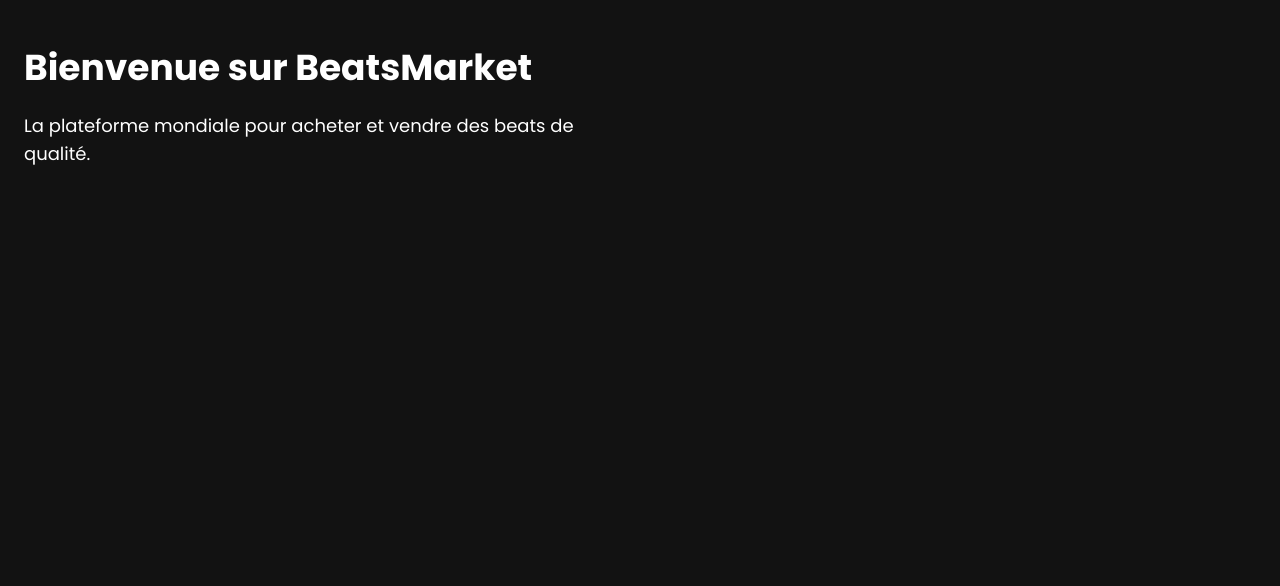
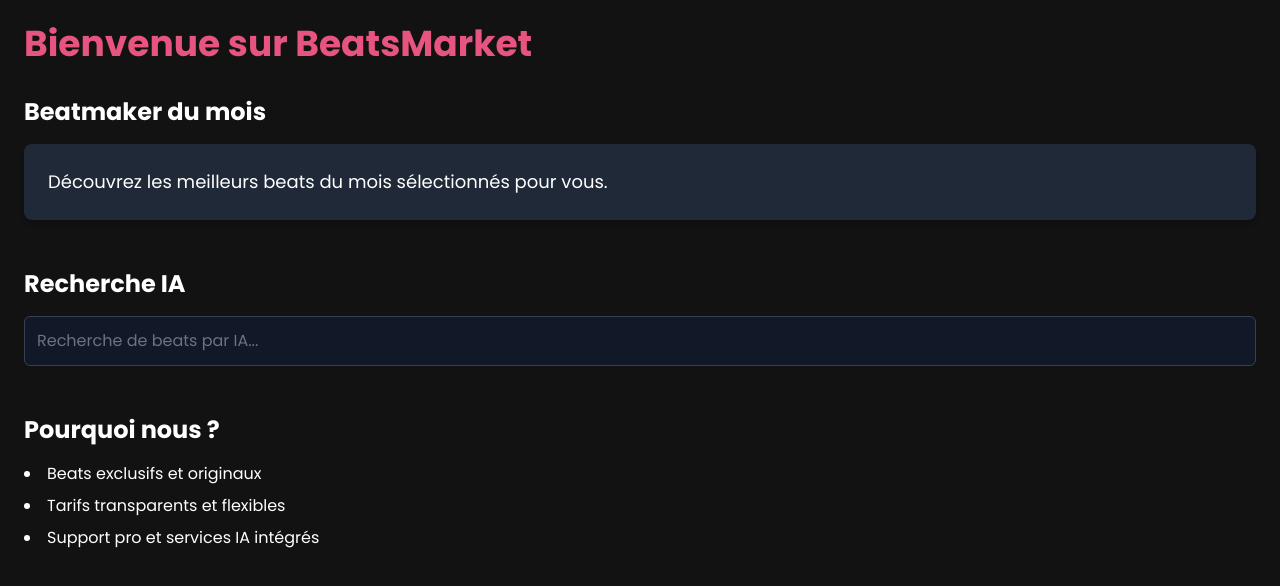
Before and after one commit to jaypms/beatsmarketlebon, a Next.js app: page / in a window 1280 px wide. Shown: the top 586 px of the page. Built offline with nearby package versions, Linux system fonts and the light colour scheme.

Commit message:
Update page.tsx

```diff
--- a/app/page.tsx
+++ b/app/page.tsx
@@ -1,12 +1,33 @@
-import React from "react"
+export default function Home() {
+  return (
+    <main className="container mx-auto p-6">
+      <h1 className="text-4xl font-bold text-primary mb-8">Bienvenue sur BeatsMarket</h1>
+      <section className="mb-12">
+        <h2 className="text-2xl font-semibold mb-4">Beatmaker du mois</h2>
+        {/* Exemple de carte ou slider pour mettre en avant un beatmaker */}
+        <div className="bg-gray-800 rounded-lg p-6 shadow-md">
+          <p className="text-lg">Découvrez les meilleurs beats du mois sélectionnés pour vous.</p>
+        </div>
+      </section>
 
-export default function HomePage() {
-  return (
-    <main className="min-h-screen bg-darkbg text-white font-poppins px-6 py-12">
-      <h1 className="text-4xl font-bold mb-6">Bienvenue sur BeatsMarket</h1>
-      <p className="text-lg max-w-xl">
-        La plateforme mondiale pour acheter et vendre des beats de qualité.
-      </p>
+      <section className="mb-12">
+        <h2 className="text-2xl font-semibold mb-4">Recherche IA</h2>
+        {/* Formulaire ou composant de recherche IA */}
+        <input
+          type="text"
+          placeholder="Recherche de beats par IA..."
+          className="w-full p-3 rounded-md bg-gray-900 border border-gray-700 placeholder-gray-500 text-white focus:outline-none focus:ring-2 focus:ring-primary"
+        />
+      </section>
+
+      <section>
+        <h2 className="text-2xl font-semibold mb-4">Pourquoi nous ?</h2>
+        <ul className="list-disc list-inside space-y-2">
+          <li>Beats exclusifs et originaux</li>
+          <li>Tarifs transparents et flexibles</li>
+          <li>Support pro et services IA intégrés</li>
+        </ul>
+      </section>
     </main>
-  )
+  );
 }
```
